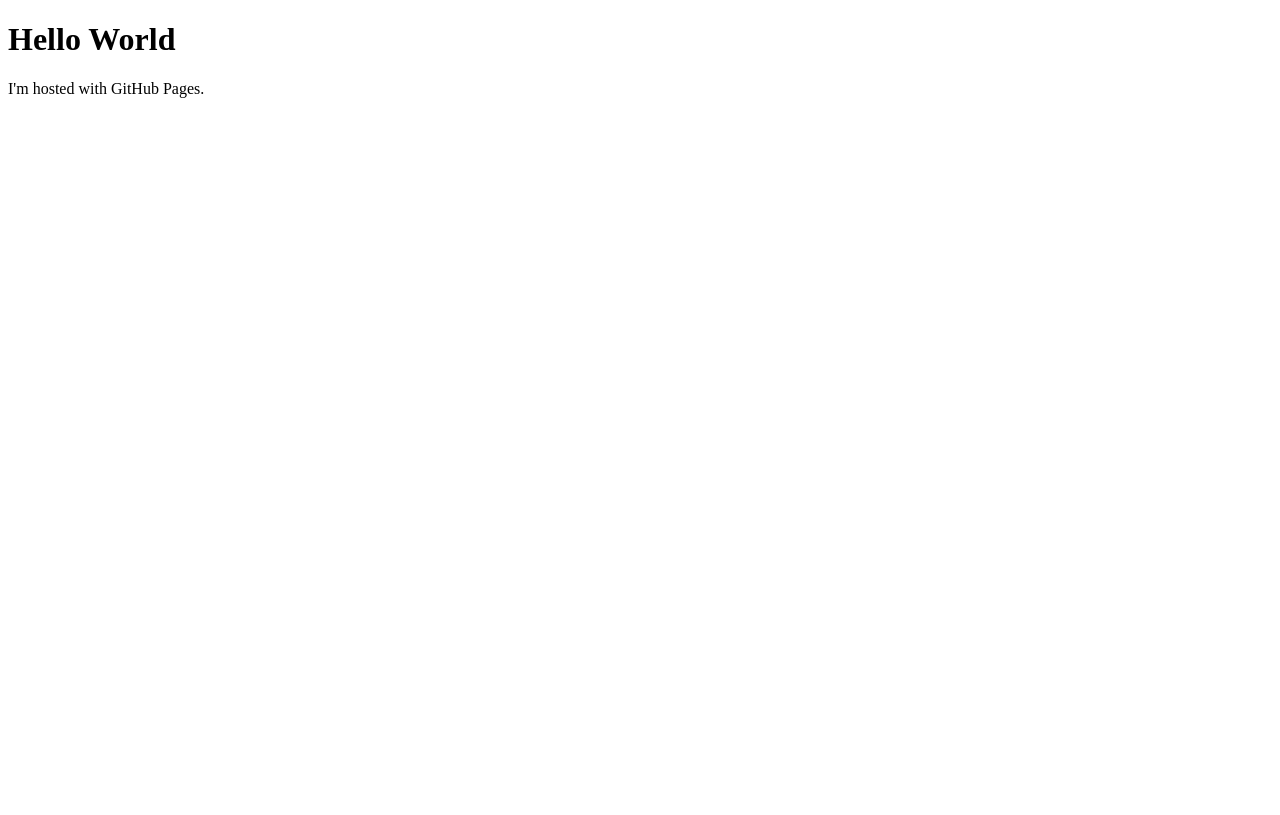
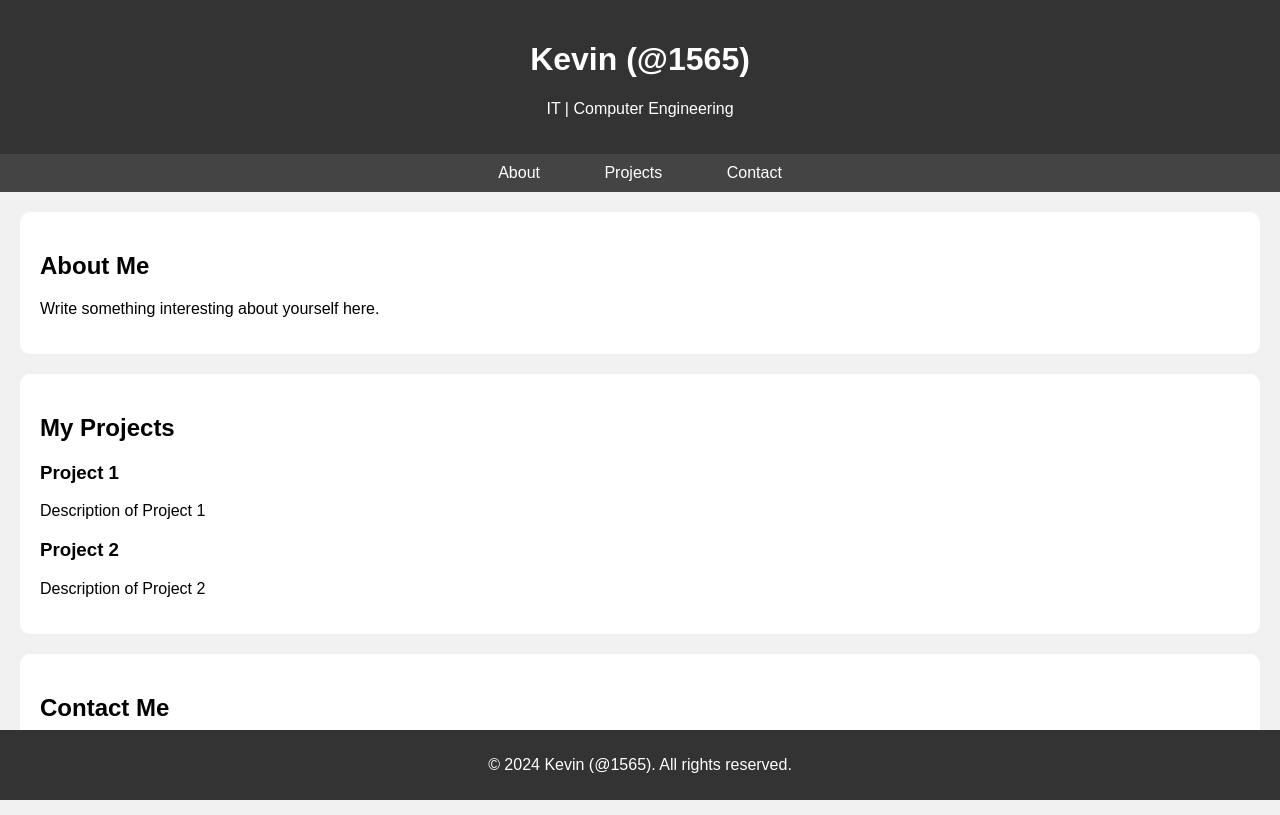
Before and after one commit to Kevin1565/Kevin1565.github.io, a plain HTML site: page index.html in a window 1280 px wide. Drawn offline with Linux system fonts and the light colour scheme.

Commit message:
Update index.html

```diff
--- a/index.html
+++ b/index.html
@@ -1,7 +1,88 @@
 <!DOCTYPE html>
-<html>
+<html lang="en">
+<head>
+    <meta charset="UTF-8">
+    <meta name="viewport" content="width=device-width, initial-scale=1.0">
+    <title>Your Name - Portfolio</title>
+    <style>
+        /* CSS for styling */
+        body {
+            font-family: Arial, sans-serif;
+            margin: 0;
+            padding: 0;
+            background-color: #f0f0f0;
+        }
+        header {
+            background-color: #333;
+            color: #fff;
+            padding: 20px;
+            text-align: center;
+        }
+        nav {
+            background-color: #444;
+            padding: 10px 0;
+            text-align: center;
+        }
+        nav a {
+            color: #fff;
+            text-decoration: none;
+            padding: 10px 20px;
+            margin: 0 10px;
+            border-radius: 5px;
+            transition: background-color 0.3s;
+        }
+        nav a:hover {
+            background-color: #666;
+        }
+        section {
+            padding: 20px;
+            margin: 20px;
+            background-color: #fff;
+            border-radius: 10px;
+        }
+        footer {
+            background-color: #333;
+            color: #fff;
+            text-align: center;
+            padding: 10px 0;
+            position: fixed;
+            width: 100%;
+            bottom: 0;
+        }
+    </style>
+</head>
 <body>
-<h1>Hello World</h1>
-<p>I'm hosted with GitHub Pages.</p>
+    <header>
+        <h1>Kevin (@1565)</h1>
+        <p>IT | Computer Engineering</p>
+    </header>
+    <nav>
+        <a href="#about">About</a>
+        <a href="#projects">Projects</a>
+        <a href="#contact">Contact</a>
+    </nav>
+    <section id="about">
+        <h2>About Me</h2>
+        <p>Write something interesting about yourself here.</p>
+    </section>
+    <section id="projects">
+        <h2>My Projects</h2>
+        <div>
+            <h3>Project 1</h3>
+            <p>Description of Project 1</p>
+        </div>
+        <div>
+            <h3>Project 2</h3>
+            <p>Description of Project 2</p>
+        </div>
+        <!-- Add more project sections as needed -->
+    </section>
+    <section id="contact">
+        <h2>Contact Me</h2>
+        <p>Discord: @1565</p>
+    </section>
+    <footer>
+        <p>&copy; 2024 Kevin (@1565). All rights reserved.</p>
+    </footer>
 </body>
 </html>
```
